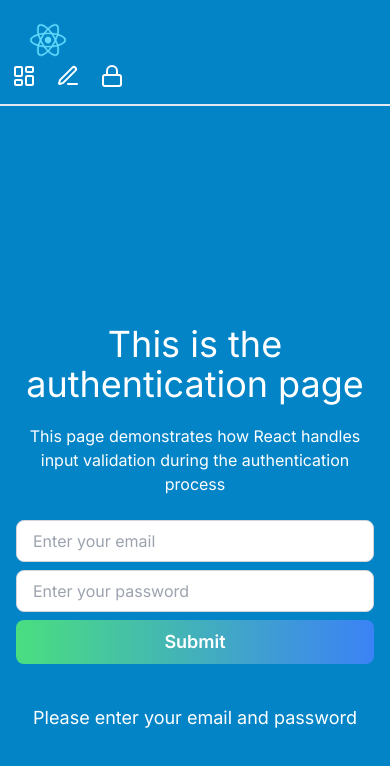
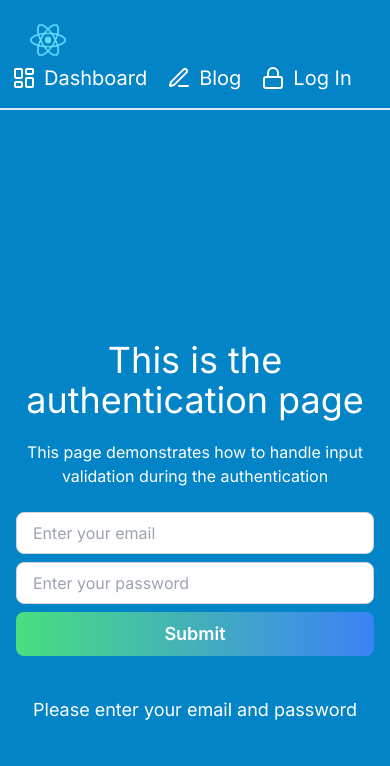
Before and after one commit to mutaremalcolm/demo, a Next.js app: page /authentication in a window 390 px wide. Shown: the top 766 px of the page. Built offline with nearby package versions, Linux system fonts and the light colour scheme.

Commit message:
chore: improved navigation component responsiveness

```diff
--- a/src/app/authentication/page.tsx
+++ b/src/app/authentication/page.tsx
@@ -73,7 +73,7 @@ function Authentication() {
     <main className="min-h-screen flex flex-col items-center justify-center gap-6 mx-auto px-4 lg:px-8">
       <Header
         title="This is the authentication page"
-        subtitle="This page demonstrates how React handles input validation during the authentication process"
+        subtitle="This page demonstrates how to handle input validation during the authentication"
       />
       <form onSubmit={handleSubmit} className="max-w-md w-full">
         <input
--- a/src/app/components/Navbar.tsx
+++ b/src/app/components/Navbar.tsx
@@ -3,25 +3,12 @@
 import { useEffect, useState } from "react";
 import Link from "next/link";
 import { LayoutDashboard, LockIcon, PenLine } from "lucide-react";
-import  React_Logo  from "../../../public/assets/navbar/React_Logo.png";
+import React_Logo from "../../../public/assets/navbar/React_Logo.png";
 import Image from "next/image";
 
 function Navbar() {
-  const [isMobile, setIsMobile] = useState(false);
-
-  useEffect(() => {
-    const handleResize = () => {
-      setIsMobile(window.innerWidth < 768);
-    };
-
-    handleResize();
-    window.addEventListener("resize", handleResize);
-
-    return () => window.removeEventListener("resize", handleResize);
-  }, []);
-
   return (
-    <nav className="flex flex-col lg:flex-row justify-between py-4 px-3 lg:px-8 bg-sky-600 border-b-2">
+    <nav className="flex flex-col lg:flex-row justify-between py-4 px-3 lg:px-8 bg-sky-600 border-b-2 ">
       <div className="flex items-center">
         <Link href="/">
           <Image src={React_Logo} alt="React Logo" className="h-12 w-auto" />
@@ -29,43 +16,19 @@ function Navbar() {
       </div>
       <div className="flex flex-row gap-5 text-xl lg:ml-auto">
         <Link href="/dashboard/" className="flex items-center gap-2">
-          <span>
-            {isMobile ? (
-              <LayoutDashboard />
-            ) : (
-              <>
           <LayoutDashboard />
           <h1 className="sr-only">Dashboard</h1>
-              </>
-            )}
-          </span>
-          {!isMobile && <h1>Dashboard</h1>}
+          <span>Dashboard</span>
         </Link>
         <Link href="/blog/" className="flex items-center gap-2">
-          <span>
-            {isMobile ? (
-              <PenLine />
-            ) : (
-              <>
           <PenLine />
           <h1 className="sr-only">Blog</h1>
-              </>
-            )}
-          </span>
-          {!isMobile && <h1>Blog</h1>}
+          <span>Blog</span>
         </Link>
         <Link href="/authentication/" className="flex items-center gap-2">
-          <span>
-            {isMobile ? (
-              <LockIcon />
-            ) : (
-              <>
           <LockIcon />
           <h1 className="sr-only">Log In</h1>
-              </>
-            )}
-          </span>
-          {!isMobile && <h1>Log In</h1>}
+          <span>Log In</span>
         </Link>
       </div>
     </nav>
--- a/src/app/page.tsx
+++ b/src/app/page.tsx
@@ -9,7 +9,7 @@ export default function Home() {
     <>
     <main className="min-h-screen text-center flex flex-col items-center justify-center gap-6 mx-auto px-4 lg:px-8">
       <Header
-        title="Welcome to my React Fundamentals Application"
+        title="React Fundamentals Application"
         subtitle="This Application is designed to showcase the usage of basic React features. To explore the application please click the button below to be authenticated. Lets ReAct!!!"
         />
         <Link href="/authentication/">
```
Also changed, not shown: src/app/globals.css (line endings or trailing spaces), 2 other files (tests, documents, lock files or other folders). Lines whose indentation alone changed are shown as unchanged.
